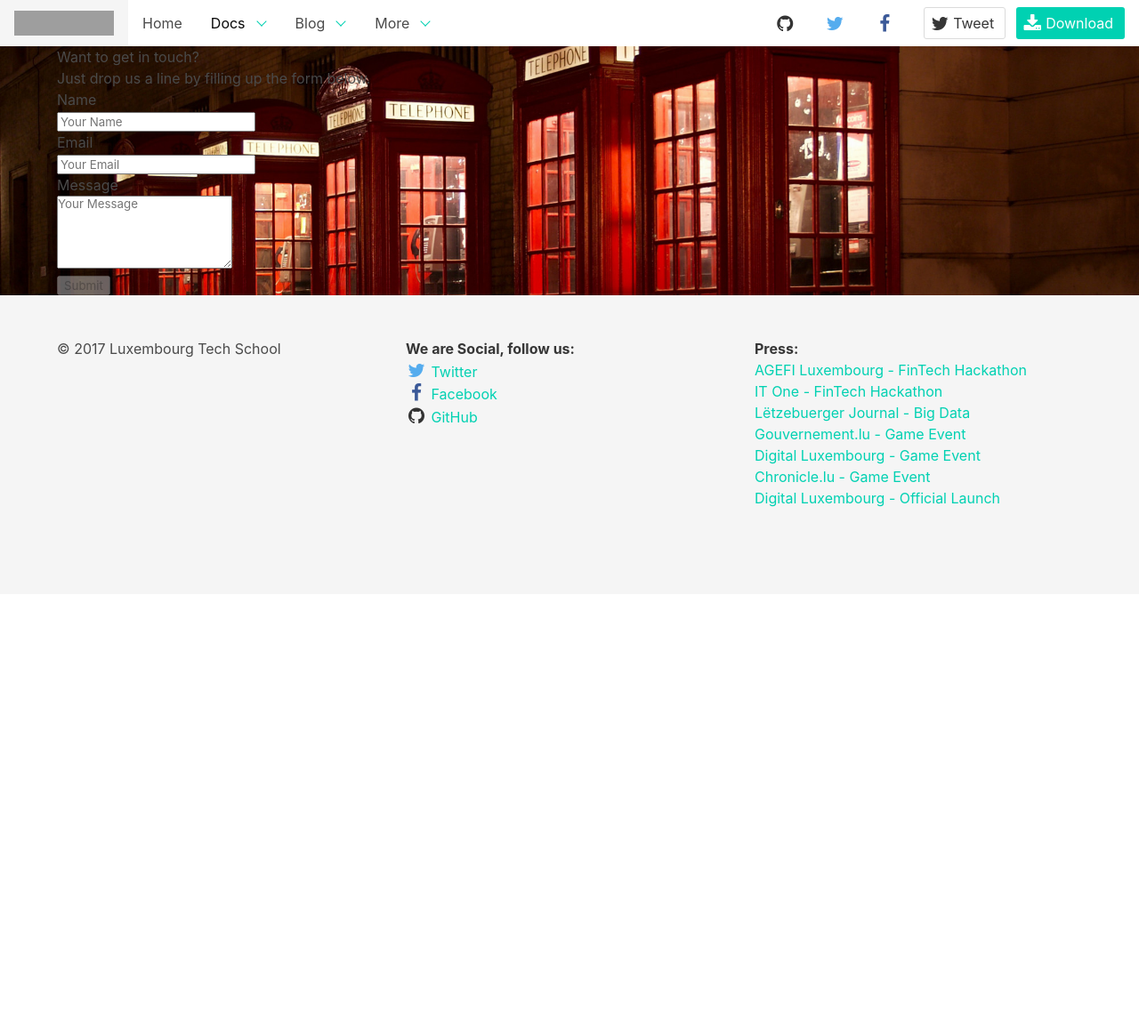
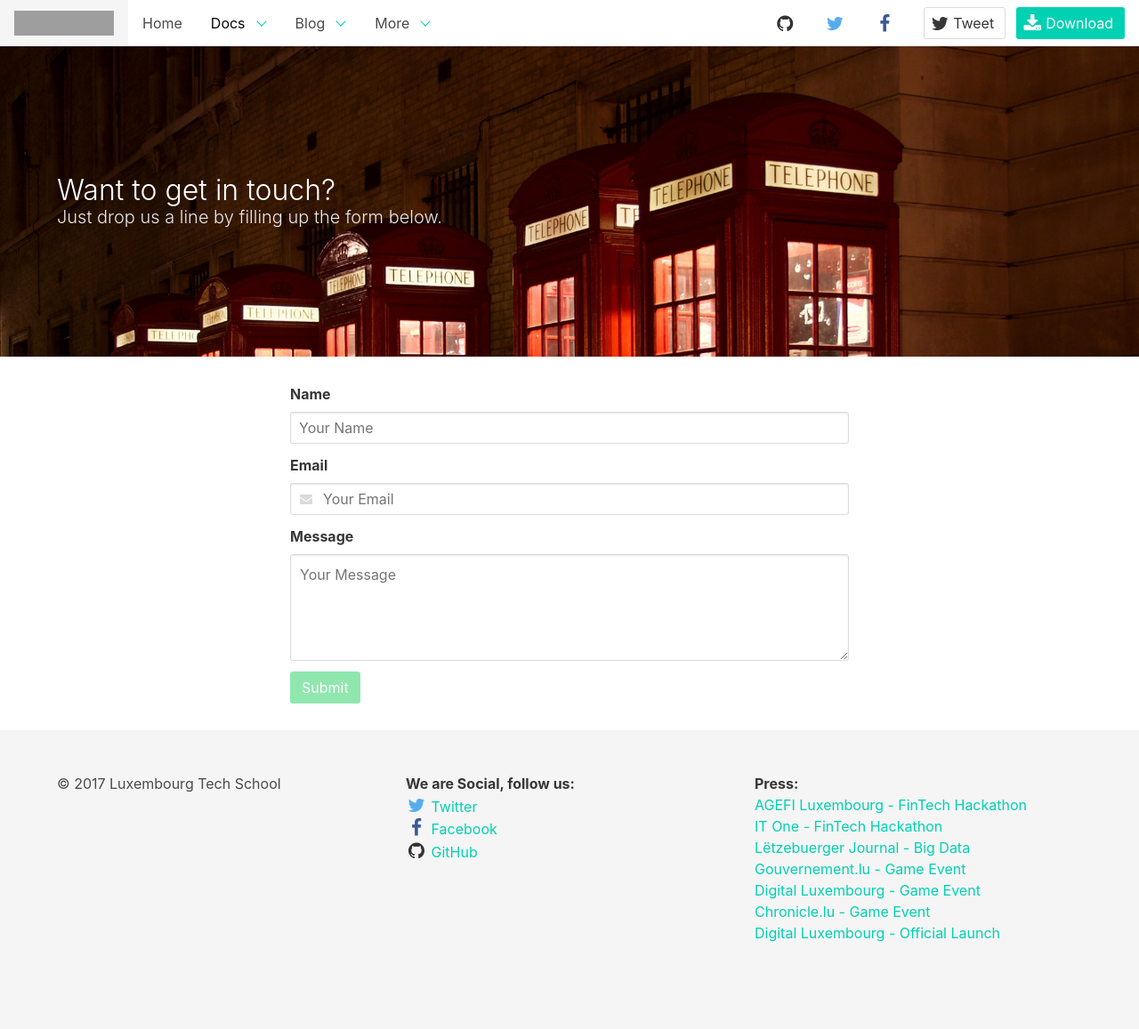
Before and after one commit to LuxembourgTechSchool/luxembourgtechschool.github.io, a Jekyll site: the page built from contact/index.html, in a window 1280 px wide. Shown: the whole page at 89% size. Built offline with Jekyll 4.4.1, drawn with Linux system fonts in a browser that asks for light colours; before the commit the page ends 900 px from its top, so only the background shows below that; grey boxes are pictures that could not be loaded.

Commit message:
Implement Contact Form

```diff
--- a/_sass/_custom_layout_v2.scss
+++ b/_sass/_custom_layout_v2.scss
@@ -38,7 +38,7 @@
 
 .bg-contact {
     background: url(/images/bg_contact.jpg);
-    background-position: center center;
+    background-position: 20% 20%;
     background-repeat:  no-repeat;
     //background-attachment: fixed;
     background-size:  cover;
--- a/contact/index.html
+++ b/contact/index.html
@@ -5,50 +5,58 @@ permalink: contact
 custom_js: contact
 ---
 
-<div class="jumbotron full-jumbotron bg-contact">
-  <div class="container">
+<section class="hero is-success is-medium bg-contact">
+  <div class="hero-body">
+    <div class="container">
 
-    <div class="row">
-      <div class="col-md-12">
-        <h1>Want to get in touch?</h1>
-        <p>Just drop us a line by filling up the form below.</p>
+      <h1 class="title">
+        Want to get in touch?
+      </h1>
+      <h2 class="subtitle">
+        Just drop us a line by filling up the form below.
+      </h2>
+
       </div>
     </div>
+  </div>
+</section>
 
-    <div class="row items">
-        <div class="col-md-6 col-md-offset-3">
-            <form class="form-horizontal" action="https://getsimpleform.com/messages?form_api_token={{ site.sendform_token }}" method="POST">
+<div id="contact" class="lts-section">
+    <div class="columns is-mobile">
+        <div class="column is-half is-offset-one-quarter">
+            <form action="https://getsimpleform.com/messages?form_api_token={{ site.sendform_token }}" method="POST">
 
                 <input type='hidden' name='redirect_to' value='{{ site.github.url }}/thankyou.html' />
 
-                <div class="form-group">
-                    <label for="name-input" class="col-sm-2 control-label">Name</label>
-                    <div class="col-sm-10">
-                        <input type="input" name="name" class="form-control" id="name-input" placeholder="Your Name" required>
-                    </div>
-                </div>
-                <div class="form-group">
-                    <label for="email-input" class="col-sm-2 control-label">Email</label>
-                    <div class="col-sm-10">
-                        <input type="email" name="_replyto" class="form-control" id="email-input" placeholder="Your Email" required>
-                    </div>
-                </div>
-                <div class="form-group">
-                    <label for="message-input" class="col-sm-2 control-label">Message</label>
-                    <div class="col-sm-10">
-                        <textarea class="form-control" name="message" rows="5" id="message-input" placeholder="Your Message" required></textarea>
+                <div class="field">
+                    <label for="name-input" class="label">Name</label>
+                    <div class="control">
+                        <input class="input" type="input" name="name" id="name-input" placeholder="Your Name" required>
                     </div>
                 </div>
 
-                <div class="form-group">
-                    <div class="col-sm-offset-2 col-sm-10">
-                        <button type="submit" value="Send" class="btn btn-lg btn-success" id="submit-btn" disabled="disabled">Submit</button>
+                <div class="field">
+                    <label for="email-input" class="label">Email</label>
+                    <div class="control has-icons-left has-icons-right">
+                        <input class="input" type="email" name="_replyto" id="email-input" placeholder="Your Email" required>
+                        <span class="icon is-small is-left">
+                            <i class="fa fa-envelope"></i>
+                        </span>
                     </div>
+                </div>
+
+                <div class="field">
+                    <label for="message-input" class="label">Message</label>
+                    <div class="control">
+                        <textarea class="textarea" name="message" rows="5" id="message-input" placeholder="Your Message" required></textarea>
+                    </div>
+                </div>
+
+                <div class="control">
+                    <button class="button is-success" type="submit" value="Send" id="submit-btn" disabled="disabled">Submit</button>
                 </div>
 
             </form>
         </div>
     </div>
-
-  </div>
 </div>
```
